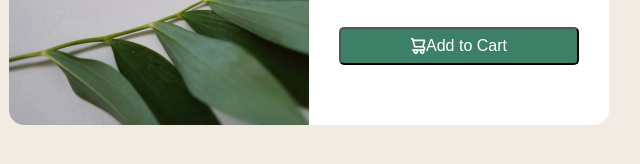
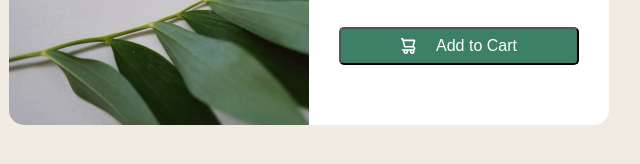
Before and after one commit to ubong-web/product-previiew, a plain HTML site: page index.html in a window 1280 px wide. Shown: the part 500-664 px from the top of the page, 331-971 px from the left. Drawn offline with Linux system fonts and the light colour scheme; a web font is replaced by a local one.

Commit message:
added padding right to the btn-img

```diff
--- a/styles.css
+++ b/styles.css
@@ -150,6 +150,10 @@ button {
   margin-top: 30px;
   border-radius: 5px;
 }
+
+.btn-img {
+  padding-right: 20px;
+}
 @media screen and (max-width: 600px) {
   .c-product-card {
     display: grid;
```
